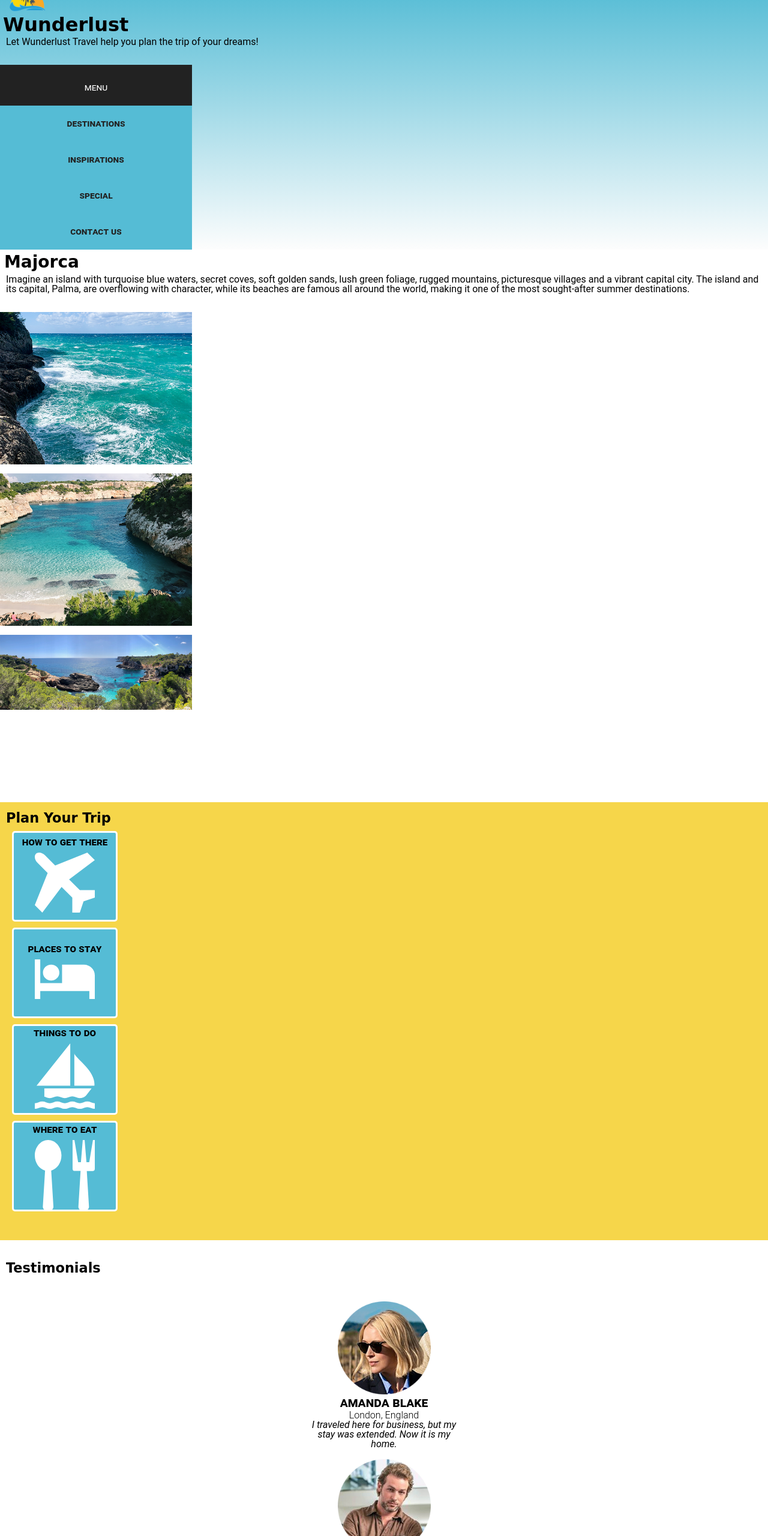
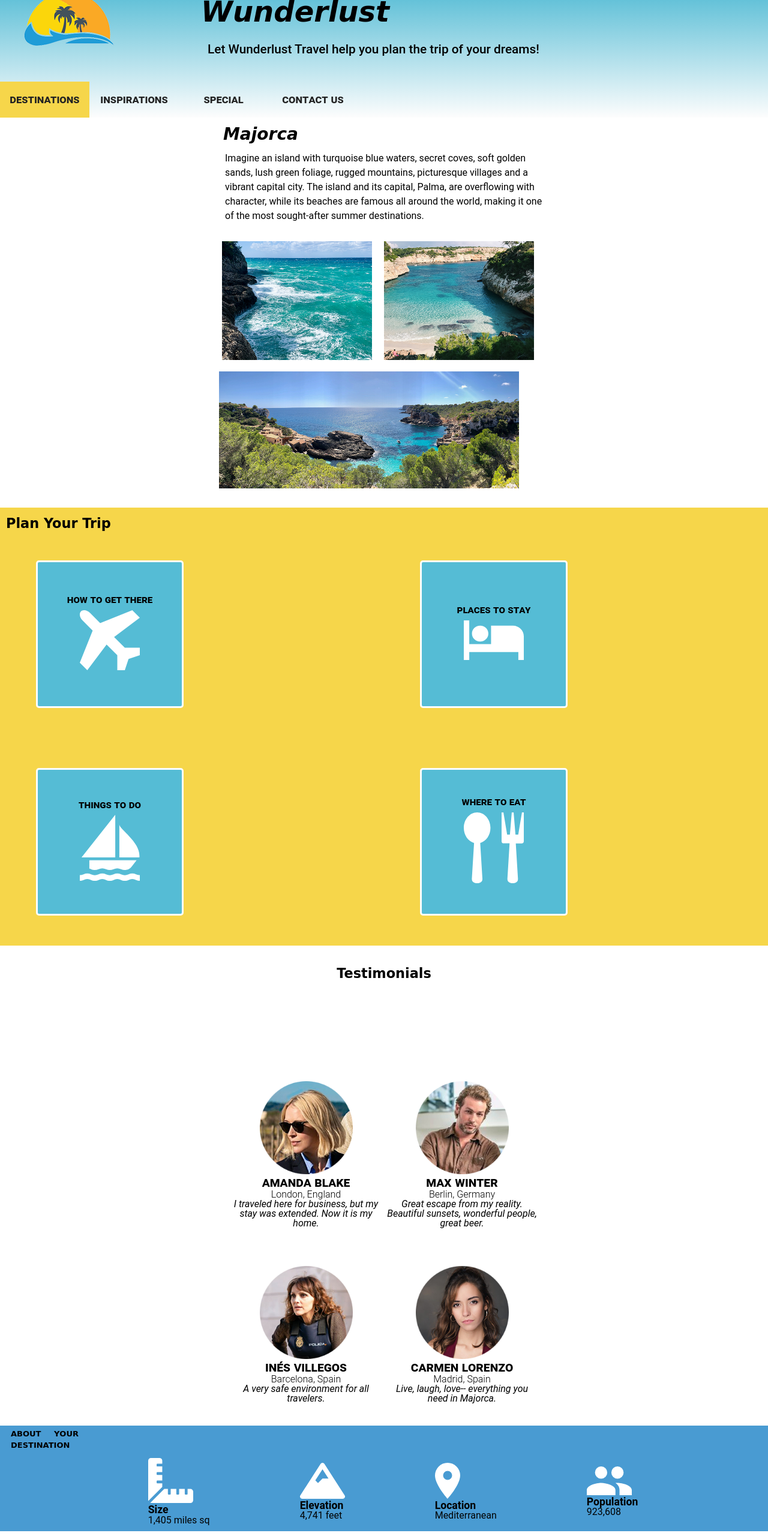
Before and after one commit to BriannaB3619/wunderlust, a plain HTML site: page wunderlust-majorca.html in a window 1280 px wide. Shown: the part 20-2580 px from the top of the page at 60% size. Drawn offline with Linux system fonts and the light colour scheme; a web font is replaced by a local one.

Commit message:
updated css
updated css with large screen styles and validated

```diff
--- a/styles.css
+++ b/styles.css
@@ -75,8 +75,6 @@ header{
 }
 
 #logo{
-    width: auto;
-    height: 40px;
     position: relative;
     display: flex;
 }
@@ -93,6 +91,7 @@ h1{
     font-size: 2rem;
     margin:5px;
     font-weight:600;
+    font-style: italic;
 }
 
 /* div for menu styles */
@@ -104,15 +103,12 @@ h1{
 }
 #menu-toggle ul{
     background-color: var(--light-blue);
-    width:320px;
     margin: 0;
     padding: 0;
 }
 
 #menu-toggle input{
     display: block;
-    width: 320px;
-    height: 60px;
     position: absolute;
     padding: 0;
     top: -7px;
@@ -127,8 +123,6 @@ h1{
 #menu-toggle label {
     position: relative;
     display: inline-flex;
-    width: 320px;
-    height: 60px;
     background-color: var(--deep-gray);
     color: var(--white);
     align-items: center;
@@ -140,7 +134,6 @@ h1{
 /* menu links */
 #menu-toggle a{
     text-decoration: none;
-    height: 60px;
     justify-self: center;
     align-content: center;
   color:var(--deep-gray);
@@ -157,6 +150,7 @@ nav a{
     font-size:1.75rem;
     font-weight: 600;
     padding:7px;
+    font-style: italic;
 
 }
 
@@ -174,15 +168,8 @@ header p, #intro p{
    display:grid;
     grid-template-rows: 1fr 1fr 1fr;
     grid-template-columns: 1fr;
-    width:auto;
     grid-row-gap:15px;
 }
-
-#intro img{
-    width:320px;
-    height:auto;
-}
-
 
 #plan{
     background-color: var(--sun-yellow);
@@ -191,7 +178,6 @@ header p, #intro p{
     display:grid;
     grid-template-columns: 1fr;
     grid-template-rows: 1fr 1fr 1fr;
-    height:700px;
 }
 
 #plan h3{
@@ -204,8 +190,6 @@ header p, #intro p{
     border-radius: 5px;
     border:solid 3px var(--white);
     margin:10px;
-    width:170px;
-    height: 145px;
     justify-items: center;
     align-content: center;
 }
@@ -218,8 +202,6 @@ header p, #intro p{
 }
 
 #plan section img{
-    width:100px;
-    height:auto;
     margin:5px;
 }
 
@@ -227,14 +209,11 @@ header p, #intro p{
     display:grid;
     grid-template-columns: 1fr;
     grid-template-rows: 1fr 2fr 2fr 2fr 2fr;
-    height:1170px;
-
 }
 
 #testimonials h3{
     padding:10px;
     margin-top:25px;
-    height:50px;
     font-size: 1.4rem;
     font-weight: 600;
 }
@@ -247,15 +226,9 @@ header p, #intro p{
     padding: 7px 5px
 }
 #testimonials q{
-    width: 250px;
     text-align: center;
     font-style: italic;
     padding-bottom:3px;
-}
-
-#testimonials img{
-    width:155px;
-    height:auto;
 }
 
 #testimonials h4{
@@ -277,14 +250,16 @@ font-weight: 300;
     grid-template-rows: 1fr 3fr;
 
 }
-
+#about h4{
+font-weight: 600;
+font-size:1.1rem;
+ }
 #about h3{
     grid-column: 1/-1;
     padding:2px 3px;
     font-variant-caps: all-small-caps ;
     font-weight: 600;
     font-size: 1.2rem;
-    width:113px;
     text-align: justify;
 }
 #about div{
@@ -292,10 +267,6 @@ font-weight: 300;
     grid-template-columns: 1fr 1fr;
     grid-template-rows: 1fr 1fr;
 
-}
-#about img{
-    width:75px;
-    height:auto;
 }
 
 #about section:nth-child(1){
@@ -386,11 +357,6 @@ input, select{
 
 }
 
-input, select{
-    height:30px;
-    width: 280px;
-}
-
 label{
 display:flex;
 font-size: 600;
@@ -409,8 +375,7 @@ font: inherit;
     color: var(--bright-purple);
     border: solid 2px var(--bright-purple);
     border-radius: 50%;
-height: 40px;
-width:40px;
+
 }
 
 input[type="radio"] {
@@ -441,28 +406,335 @@ label{
     font-variant-caps: all-small-caps;
     font-size: 1.1rem;
     margin:8px 0;
-    width:280px;
     justify-self: center;
-    height:30px
+
 }
-
+#plan div{
+    display: grid;
+    justify-self: center;
+}
 
 footer{
     display: grid;
     text-align: center;
     background-color: var(--light-gray);
+}
+
+
+/* ---------------------------------------------------------------- */
+
+
+
+/* mobile first styles */
+@media screen and (min-width:320px){
+    html{
+        box-sizing: border-box;
+        width:320px;
+    }
+
+    #logo{
+        width: auto;
+        height: 40px;
+    }
+
+    #menu-toggle ul{
+        width:320px;
+    }
+
+    #menu-toggle input{
+        width: 320px;
+        height: 60px;
+    }
+
+    #menu-toggle label {
+        width: 320px;
+        height: 60px;
+    }
+
+    #menu-toggle a{
+        height: 60px;
+    }
+    #img-grid{
+        width:auto;
+    }
+
+    #intro img{
+        width:320px;
+        height:auto;
+    }
+
+    #plan{
+        height:700px;
+    }
+
+    #plan section{
+        width:170px;
+        height: 145px;
+    }
+
+    #plan section img{
+        width:100px;
+        height:auto;
+    }
+
+    #testimonials{
+        height:1170px;
+    }
+
+    #testimonials h3{
+        height:50px;
+    }
+
+    #testimonials q{
+        width: 250px;
+    }
+
+    #testimonials img{
+        width:155px;
+        height:auto;
+    }
+
+    #about h3{
+        width:113px;
+    }
+
+    #about img{
+        width:75px;
+        height:auto;
+    }
+
+    input, select{
+        height:30px;
+        width: 280px;
+    }
+
+    input[type="radio"]{
+        height: 40px;
+        width:40px;
+    }
+
+    #mySubmit{
+        width:280px;
+        height:30px;
+    }
+
+    footer{
         height: 90px;
     }
-/* mobile first styles */
-@media screen and (min-width:320px){
-
 
 
 }
 
-/* medium-large screen styles */
-@media screen and (max-width:1280px){
+
+/* ------------------------------------------------------------ */
 
 
 
+/* large screen styles */
+@media screen and (max-width:1280px){
+ html{
+    width:1280px;
  }
+header{
+    display: grid;
+    grid-template-columns: 1fr 3fr;
+    grid-template-rows: 1fr 1fr;
+}
+ #logo{
+    grid-row: span 2;
+    grid-column: 1/2;
+    height: 100px;
+}
+
+header p {
+    font-weight: 500;
+    font-size: 1.3rem;
+    align-self: center;
+    width: max-content;
+    left: 16px;
+    position: relative;
+}
+h1{
+    font-size: 3rem;
+    margin: 15px;
+}
+ nav{
+    display:relative;
+}
+
+#menu-toggle ul{
+    display:grid;
+    grid-template-columns: 1fr 1fr 1fr 1fr;
+    grid-template-rows: 1fr;
+    font-size: 1.2rem;
+    background-color:unset;
+}
+
+#menu-toggle li{
+
+}
+
+ul li {
+    width: 149px;
+    padding: 0px 90px
+  background-color: var(--white);
+}
+.active{
+    background-color: var(--sun-yellow);
+    color: var(--deep-gray);
+}
+#menu-toggle label{
+    display:none;
+}
+
+#intro{
+    width:550px;
+    justify-self:center;
+    line-height: 1.5;
+
+}
+
+#img-grid{
+    grid-template-columns: 1fr 1fr;
+    grid-template-rows: 1fr 1fr;
+}
+#img-grid img{
+    width:250px;
+}
+
+#img-grid img:nth-child(1){
+    left: 5px;
+    position: relative;
+}
+
+#intro picture img{
+    width:500px;
+}
+
+picture {
+    grid-column: 1/-1;
+    grid-row: 2/3;
+
+}
+
+#plan{
+    grid-template-columns: 1fr 1fr;
+    width:1280px;
+    justify-items: center;
+}
+
+#plan h3{
+    grid-column: 1/-1;
+    grid-row:1/2;
+    justify-self: left;
+
+}
+
+#plan div{
+    width:1280px;
+}
+
+
+#plan section{
+    width:15rem;
+    height:15rem;
+    margin:50px
+}
+
+#plan section:nth-child(1){
+grid-column: 1/2;
+grid-row: 2/3;
+}
+
+#plan section:nth-child(2){
+grid-column:2/3;
+grid-row:2/3;
+}
+
+#plan section:nth-child(3){
+grid-column: 1/2;
+grid-row: 3/4;
+}
+
+#plan section:nth-child(4){
+grid-column: 2/3;
+grid-row: 3/4;
+}
+
+#testimonials {
+    grid-template-columns: 1fr;
+    grid-template-rows: 1fr 3fr ;
+    width:1280px;
+    display:grid;
+    height:800px;
+    justify-items: center;
+}
+
+#testimonials h3{
+    grid-column: 1/-1;
+    grid-row: 1/2;
+}
+
+#testimonials div{
+    display:grid;
+    grid-template-columns: 1fr 1fr;
+    grid-template-rows: 1fr 1fr ;
+    justify-self:center;
+}
+
+#testimonials div section:nth-child(1){
+grid-column:1/2 ;
+grid-row:1/2 ;
+}
+
+#testimonials div section:nth-child(2){
+    grid-column:2/3 ;
+    grid-row:1/2 ;
+}
+
+#testimonials div section:nth-child(3){
+    grid-column:1/2 ;
+    grid-row: 2/3;
+}
+
+#testimonials div section:nth-child(4){
+    grid-column:2/3 ;
+    grid-row:2/3 ;
+}
+
+#about div{
+    display:flex;
+    width:1280px;
+    justify-content: center;
+
+}
+#about div section{
+    padding:10px 75px;
+
+}
+
+#about section:nth-child(3) img{
+    height:60px;
+    width:auto;
+}
+
+#contact{
+    width: 1280px;
+}
+
+input, select, #mySubmit{
+    width:500px;
+    height:45px;
+}
+
+footer{
+    display:flex;
+}
+
+footer p, footer a{
+    padding:0 110px;
+}
+}
+
+
+}
```
Lines whose indentation alone changed are shown as unchanged.
